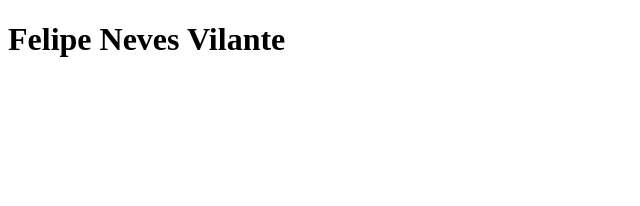
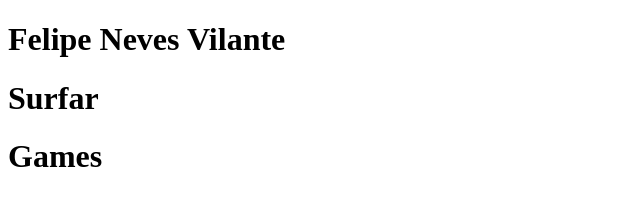
Before and after one commit to fehvilante/projeto-final, a plain HTML site: page felipe-vilante.html in a window 1280 px wide. Shown: the whole page, without its empty margins (0-640 px from the left). Drawn offline with Linux system fonts and the light colour scheme.

Commit message:
adicionei informações

```diff
--- a/felipe-vilante.html
+++ b/felipe-vilante.html
@@ -7,5 +7,7 @@
 </head>
 <body>
     <h1>Felipe Neves Vilante</h1>
+    <h1>Surfar</h1>
+    <h1>Games</h1>
 </body>
 </html>
```
